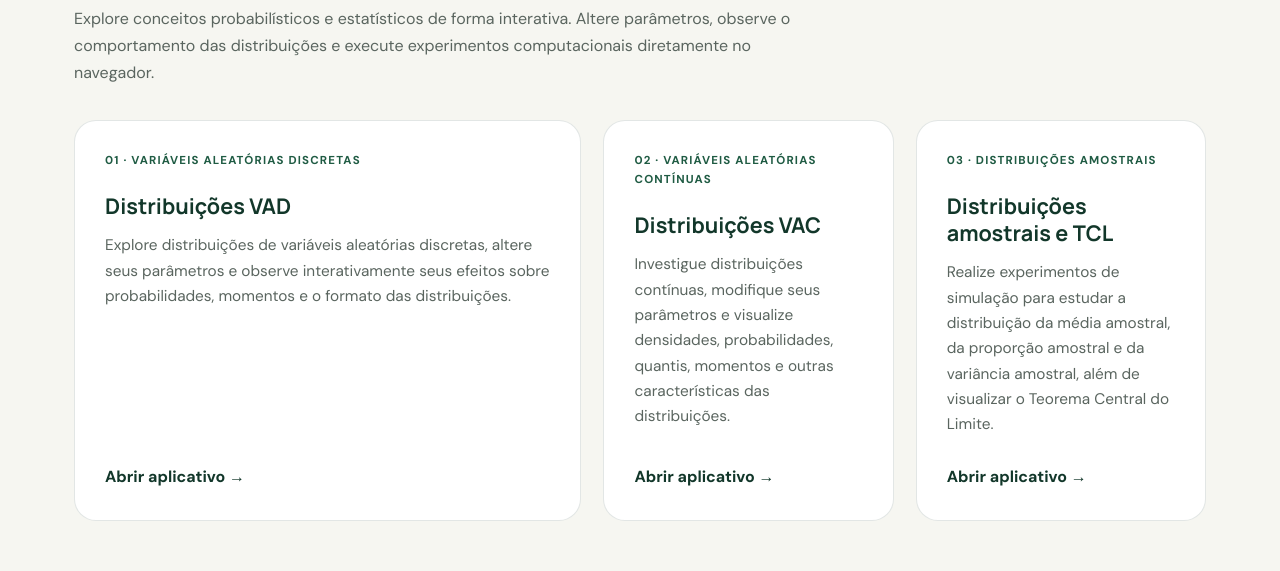
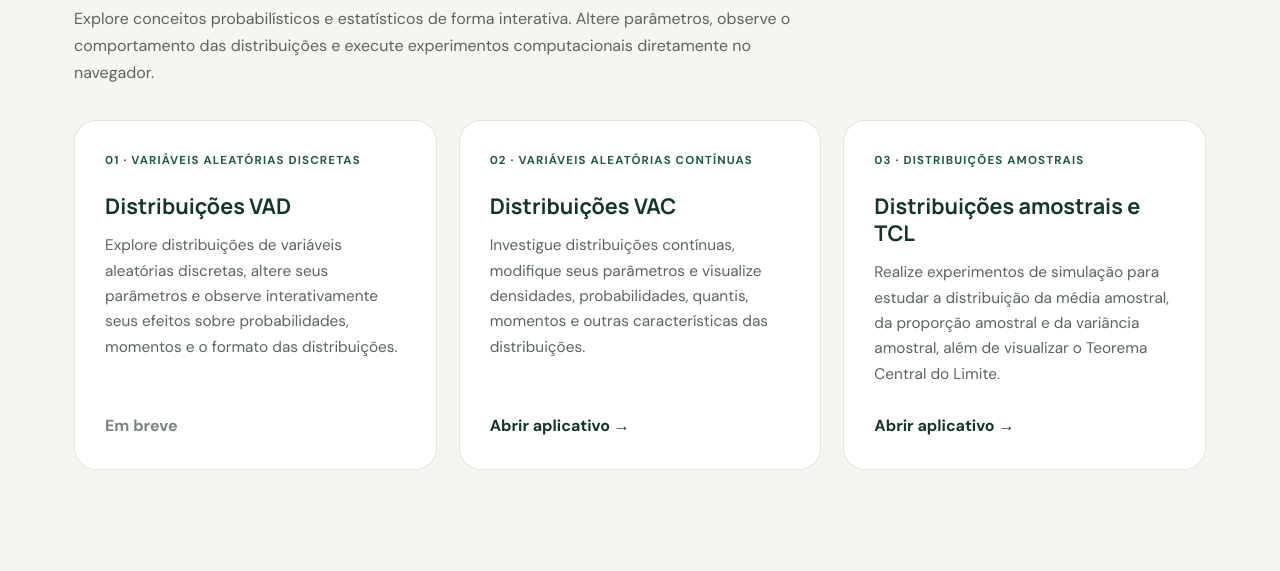
Before and after one commit to cassiushenrique/estatisticaGraduacao, a plain HTML site: page index.html in a window 1280 px wide. Shown: the part 2259-2830 px from the top of the page. Drawn offline with nearby package versions, Linux system fonts and the light colour scheme.

Commit message:
Update index.html

```diff
--- a/index.html
+++ b/index.html
@@ -760,12 +760,7 @@
      APLICATIVO 1 — VAD
      ========================================================= -->
 
-<a
-class="aplicativo-card"
-href="https://01a0eefe-df92-6bdd-1e49-fde900e213c3.share.connect.posit.cloud/"
-target="_blank"
-rel="noopener noreferrer"
->
+<div class="aplicativo-card indisponivel">
 
 <span class="aplicativo-num">
 01 · VARIÁVEIS ALEATÓRIAS DISCRETAS
@@ -782,10 +777,11 @@
 </p>
 
 <span class="aplicativo-link">
-Abrir aplicativo →
+Em breve
 </span>
 
-</a>
+</div>
+
 
 
 <!-- =========================================================
@@ -819,8 +815,6 @@
 
 </a>
 
-
-
 <!-- =========================================================
      APLICATIVO 3 — DISTRIBUIÇÕES AMOSTRAIS E TCL
      ========================================================= -->
@@ -851,6 +845,13 @@
 </span>
 
 </a>
+
+
+
+
+</div>
+
+</section>
 
 
 
```
